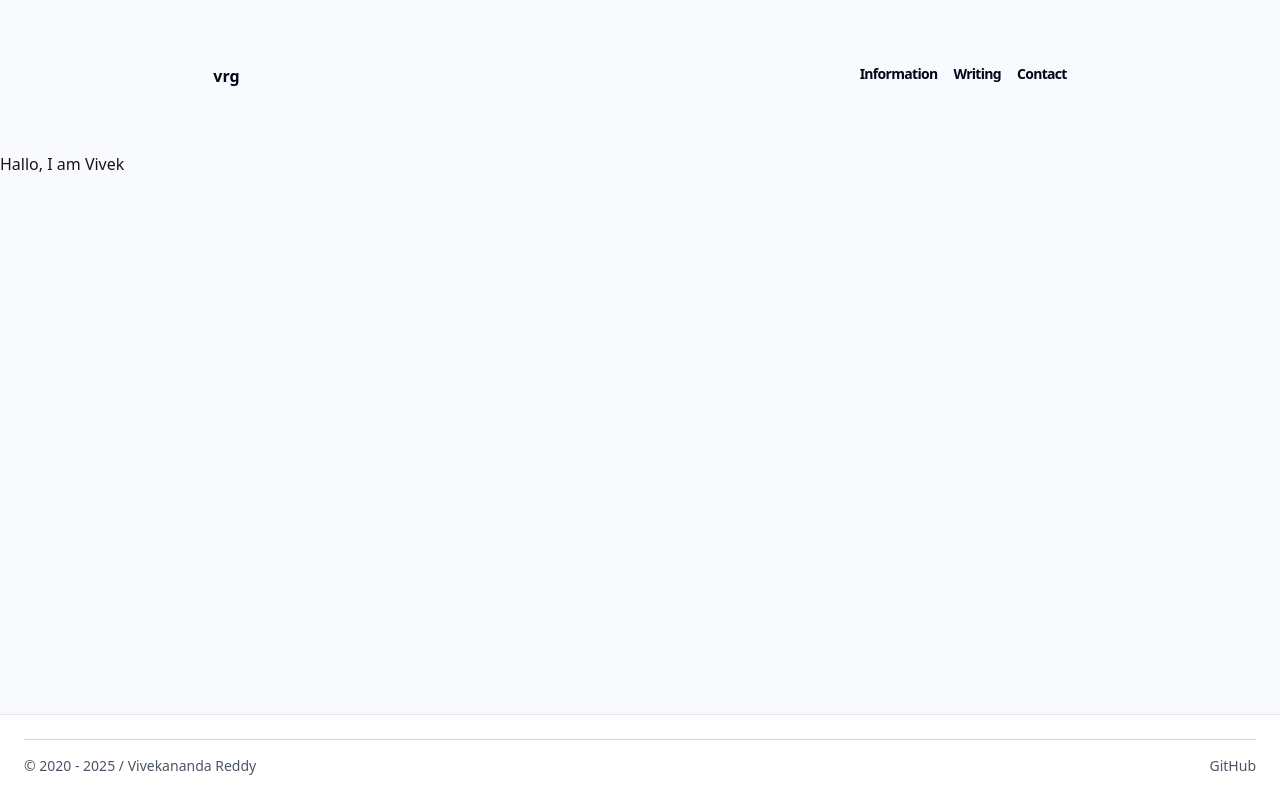
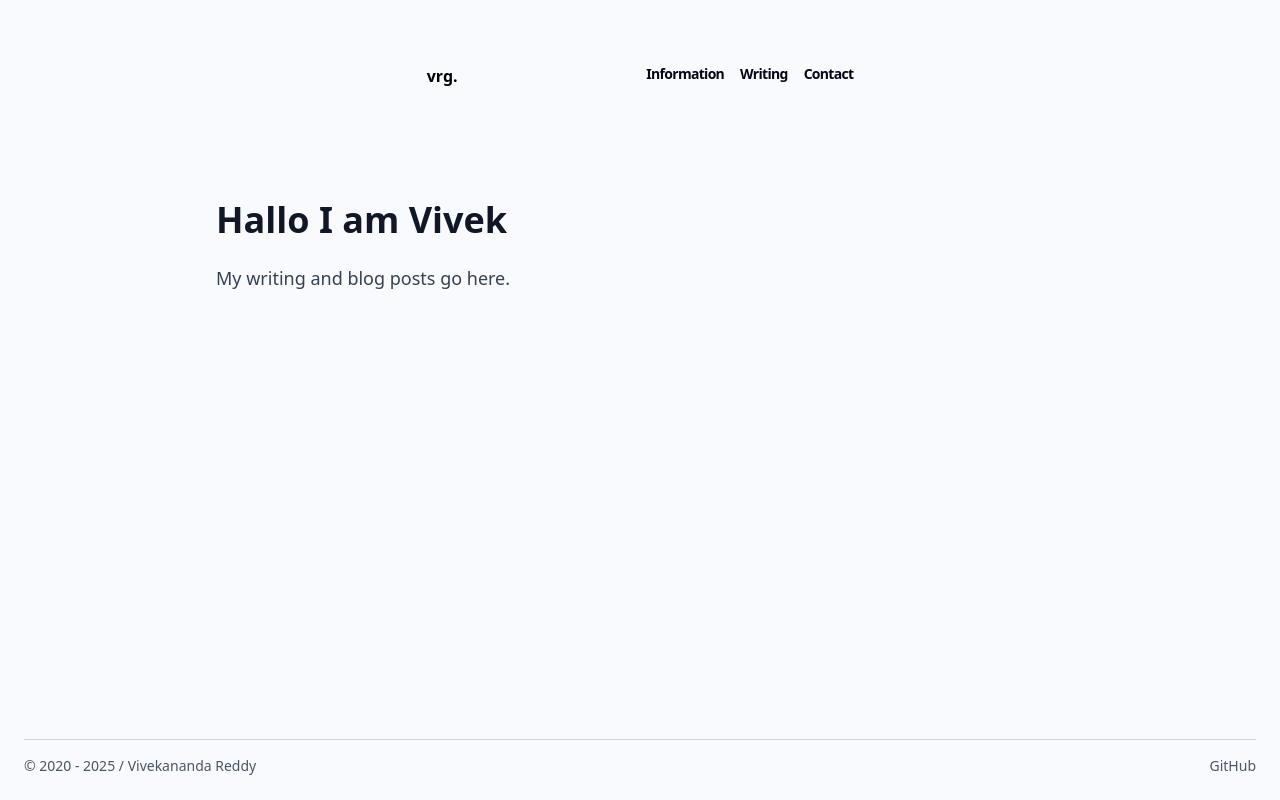
Before and after one commit to VivekanandaReddy3/portfolio, a Next.js app: page / in a window 1280 px wide. Built offline with nearby package versions, Linux system fonts and the light colour scheme.

Commit message:
fix: unify footer styling with site layout

```diff
--- a/app/info/page.tsx
+++ b/app/info/page.tsx
@@ -5,7 +5,7 @@ export default function Information() {
         Information
       </h1>
       <p className="text-lg text-gray-700">
-        Information about you goes here.
+        Information about me goes here.
       </p>
     </div>
   )
--- a/app/layout.tsx
+++ b/app/layout.tsx
@@ -17,9 +17,9 @@ export default function RootLayout({
     <html lang="en">
       <body className="min-h-screen flex flex-col">
         {/* Navbar */}
-        <header className="pt-8 md:pt-16 md:w-2/3 pb-16 px-4 md:px-0 flex justify-between max-w-7xl mx-auto w-1/3 sm:w-full">
+        <header className="pt-8 md:pt-16 md:w-1/2 pb-16 px-4 md:px-0 flex justify-between max-w-7xl mx-auto w-1/2 sm:w-full lg:w-1/2 xl:w-1/3">
           <Link href="/">
-            <h1 className="text-base font-mono font-semibold text-slate-950">vrg</h1>
+            <h1 className="text-base font-mono font-semibold text-black">vrg.</h1>
           </Link>
           <nav className="flex gap-4">
             <Link
@@ -49,7 +49,8 @@ export default function RootLayout({
         </main>
 
         {/* Footer */}
-        <footer className="bg-white border-t border-gray-200 px-6 py-6">
+        <footer className="bg-[#f9fafd]  px-6 py-6">
+
           <div className="max-w-7xl mx-auto">
             {/* Horizontal Line */}
             <hr className="border-gray-300 mb-4" />
--- a/app/page.tsx
+++ b/app/page.tsx
@@ -1,11 +1,12 @@
-import React from 'react'
-import './globals.css'
-const page = () => {
+export default function Page() {
   return (
-    <div>
-      Hallo, I am Vivek
+    <div className="max-w-4xl mx-auto px-6 py-12">
+      <h1 className="text-4xl font-bold text-gray-900 mb-6">
+        Hallo I am Vivek
+      </h1>
+      <p className="text-lg text-gray-700">
+        My writing and blog posts go here.
+      </p>
     </div>
   )
 }
-
-export default page
--- a/app/posts/page.tsx
+++ b/app/posts/page.tsx
@@ -5,7 +5,7 @@ export default function Writing() {
         Writing
       </h1>
       <p className="text-lg text-gray-700">
-        Your writing and blog posts go here.
+        My writing and blog posts go here.
       </p>
     </div>
   )
```
